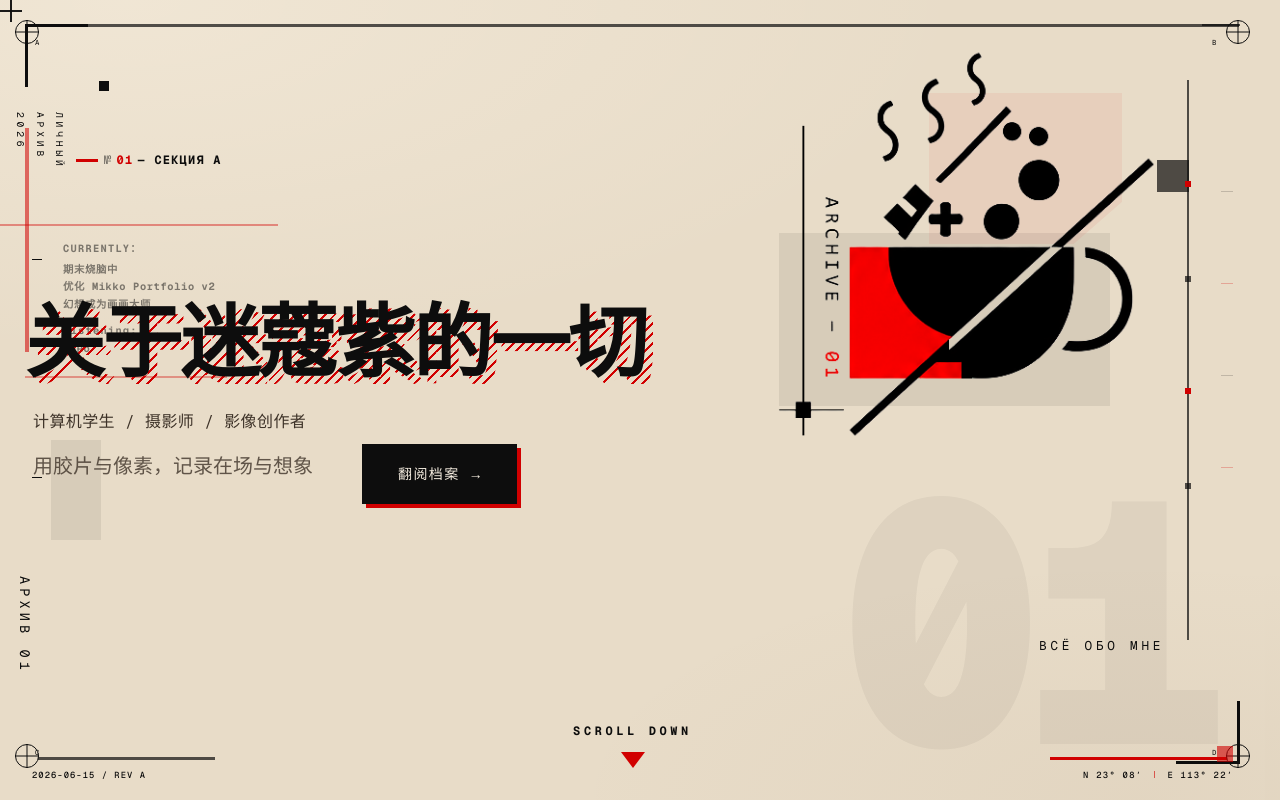
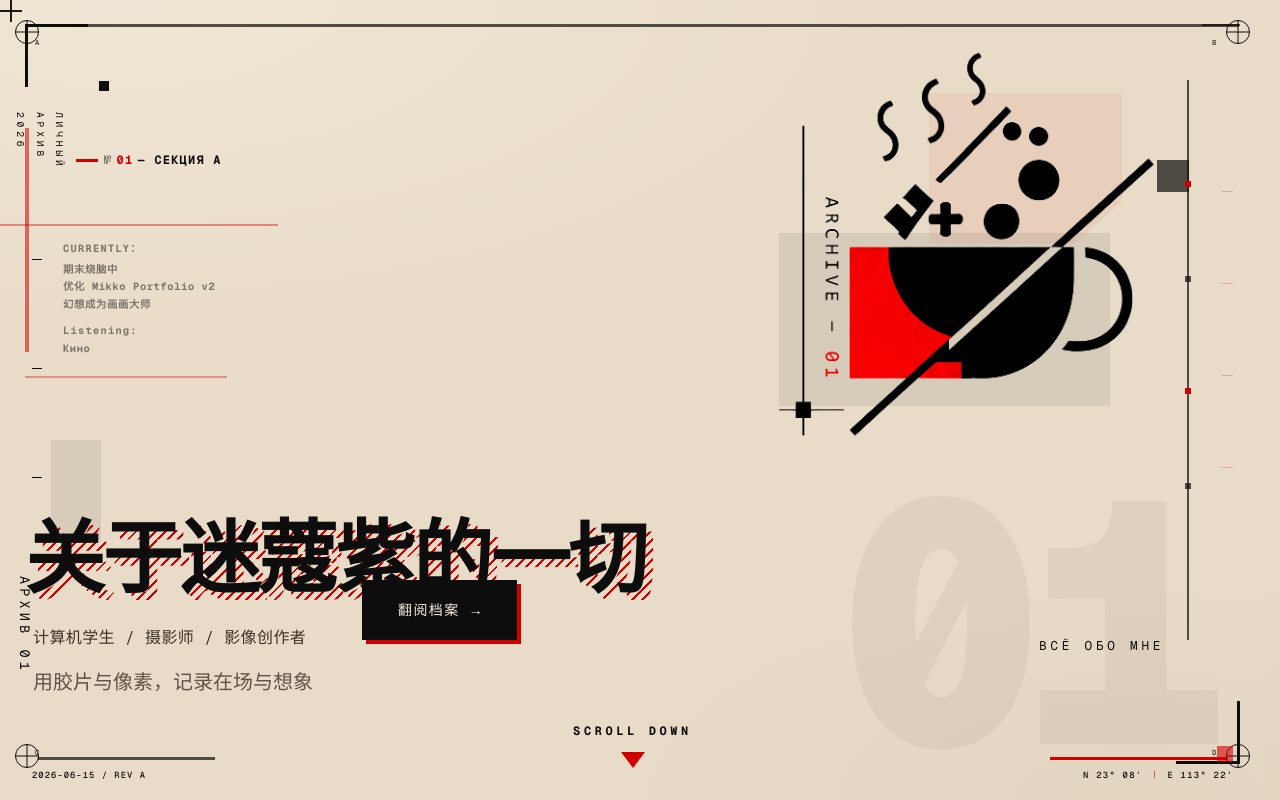
Before and after one commit to M1kk0zz0615/portfolio, a Next.js app: page / in a window 1280 px wide. Built offline with nearby package versions, Linux system fonts and the light colour scheme.

Commit message:
Revert "fix: iPad横屏海报①标题与边框/按钮重叠问题"
This reverts commit 8977eaa6b9f2de9b73eab217cef2e415a2447828.

```diff
--- a/components/home/PosterAbout.tsx
+++ b/components/home/PosterAbout.tsx
@@ -412,12 +412,12 @@ export function PosterAbout() {
 
       {/* 主内容区 */}
       <div
-        className="relative z-10 mx-auto grid h-full w-full max-w-6xl items-start gap-4 sm:gap-6 pl-2 pr-4 pt-16 sm:pl-4 sm:pr-6 sm:pt-20 md:pl-0 md:pr-6 lg:grid-cols-[1fr_auto] lg:gap-6 lg:pt-[clamp(8rem,24dvh,20rem)] xl:pt-[clamp(16rem,24dvh,26rem)]"
+        className="relative z-10 mx-auto grid h-full w-full max-w-6xl items-start gap-4 sm:gap-6 pl-2 pr-4 pt-16 sm:pl-4 sm:pr-6 sm:pt-20 md:pl-0 md:pr-6 lg:grid-cols-[1fr_auto] lg:gap-6 lg:pt-[20rem] xl:pt-[26rem]"
       >
         {/* 左侧：标题 + 按钮 — 仅移动此列 */}
         <div
-          className="relative z-10 order-1 lg:order-none lg:-ml-8 lg:mt-[clamp(2rem,5dvh,6rem)] lg:max-w-[62cqw]"
-          style={{ minHeight: "clamp(240px, 32vh, 400px)" }}
+          className="relative z-10 order-1 lg:order-none lg:-ml-8 lg:mt-24 lg:max-w-[62cqw]"
+          style={{ minHeight: "clamp(280px, 38vh, 400px)" }}
         >
           <AboutPosterTitle />
 
@@ -429,7 +429,7 @@ export function PosterAbout() {
             用胶片与像素，记录在场与想象
           </p>
 
-          <div className="anim-y-60 d-3 mt-6 flex justify-start lg:absolute lg:bottom-[clamp(3rem,6dvh,11rem)] lg:left-[43%]">
+          <div className="anim-y-60 d-3 mt-6 flex justify-start lg:absolute lg:bottom-44 lg:left-[43%]">
             <AboutArchiveButton />
           </div>
         </div>
```
